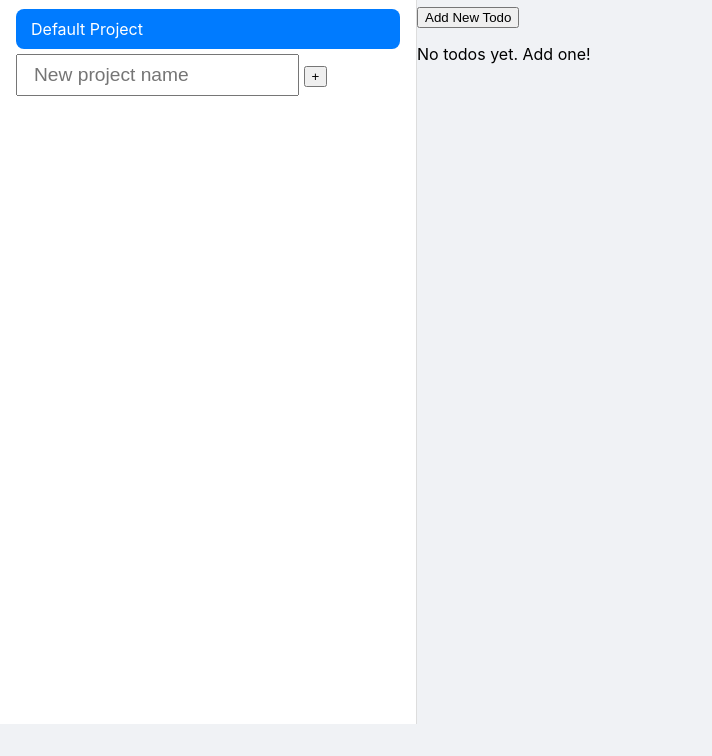
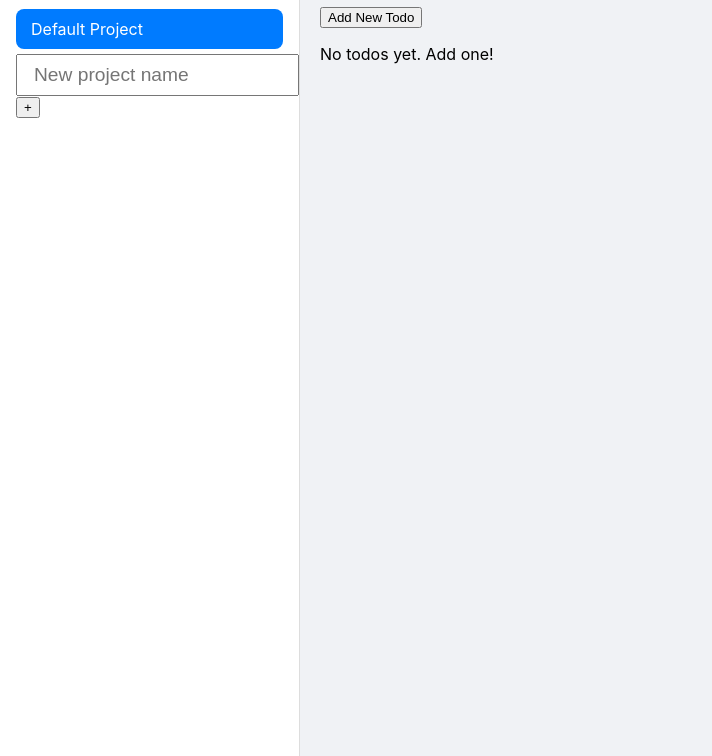
Before and after one commit to fab44-cloud/todo-list, a website built with webpack: page src/template.html in a window 1280 px wide. Shown: the part 76-832 px from the top of the page, without its empty margins (0-712 px from the left). Before the commit the page ends 800 px from the top, so only its background shows below. Built offline with nearby package versions, Linux system fonts and the light colour scheme.

Commit message:
Set grid layout

```diff
--- a/src/styles.css
+++ b/src/styles.css
@@ -2,26 +2,32 @@ body {
     font-family: -apple-system, BlinkMacSystemFont, "Segoe UI", Roboto, Helvetica, Arial, sans-serif;
     margin: 0;
     background-color: #f0f2f5;
-    display: flex;
 }
 
 .container {
-    display: flex;
-    width: 100%;
+    display: grid;
+    grid-template-areas: "sidebar content";
+    grid-template-columns: 300px 1fr;
+    gap: 20px;
     min-height: 100vh;
 }
 
+.sidebar-area {
+    grid-area: sidebar;
+}
+
+.content-area {
+    grid-area: content;
+}
+
 .sidebar {
-    width: 30%;
     background-color: #fff;
     padding: 1rem;
     border-right: 1px solid #ddd;
-    display: flex;
-    flex-direction: column;
+    height: 100%;
 }
 
 content {
-    flex-grow: 1;
     padding: 3rem;
 }
 
--- a/src/template.html
+++ b/src/template.html
@@ -9,6 +9,7 @@
   <body>
     <div class="container">
       <!-- Sidebar for project navigation -->
+      <div class="sidebar-area">
         <aside class="sidebar">
           <h2>Projects</h2>
           <ul id="project-list">
@@ -23,8 +24,10 @@
             <button id="add-project-btn">+</button>
           </div>
         </aside>
+      </div>
 
       <!-- Main content for todos -->
+      <div class="content-area">
         <main class="content">
           <h1 id="current-project-title"></h1>
           <button id="new-todo-btn">Add New Todo</button>
@@ -33,6 +36,8 @@
           </div>
         </main>
       </div>
+    </div>
+
     <!-- The modal for editing todos-->
     <div id="todo-modal" class="modal hidden">
       <div class="modal-content">
```
Lines whose indentation alone changed are shown as unchanged.
